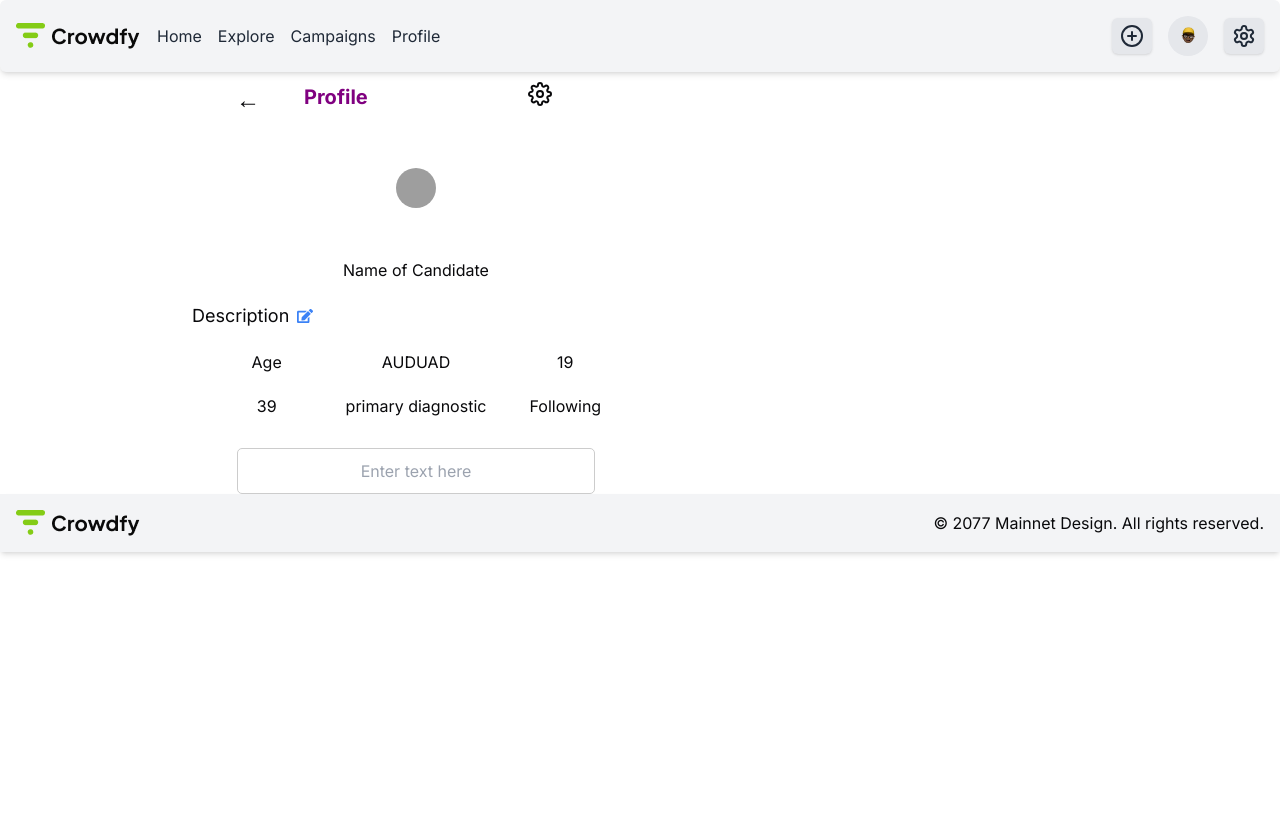
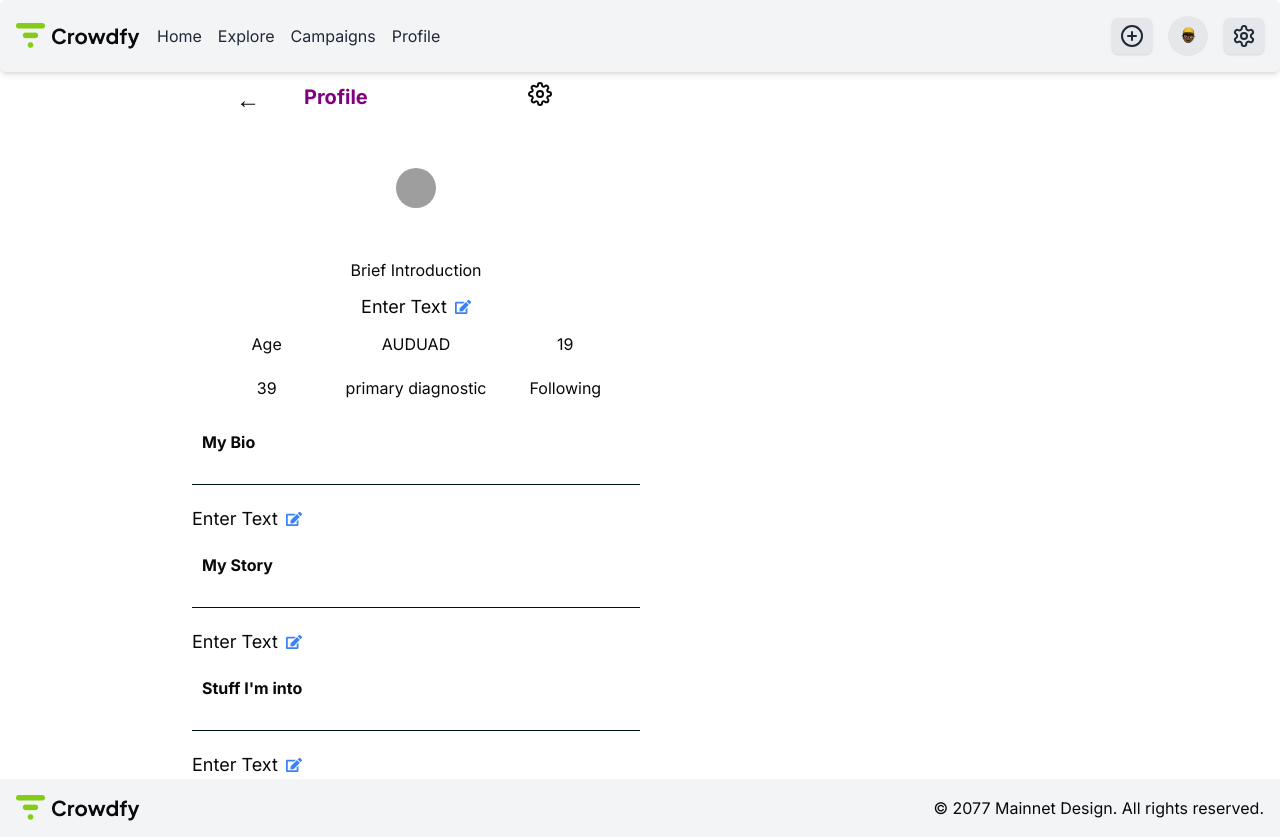
Before and after one commit to aahli1/influence-f, a Next.js app: page /profile in a window 1280 px wide. Before the commit the page ends 800 px from the top, so only its background shows below. Built offline with nearby package versions, Linux system fonts and the light colour scheme; grey boxes are pictures that could not be loaded.

Commit message:
applied all the funtionalities
Check this

```diff
--- a/src/app/profile/page.tsx
+++ b/src/app/profile/page.tsx
@@ -31,13 +31,13 @@ export default function Home() {
   </div>
 
   <div className="row">
-        <div className="centerText">Name of Candidate</div>
+        <div className="centerText">Brief Introduction</div>
 
   </div>
 
 
-  <div className="row">
-        <div className="centerText"> <EditableInput />
+  <div className="editrow">
+        <div> <EditableInput />
         </div>
 
   </div>
@@ -56,10 +56,58 @@ export default function Home() {
         <div className="centerText">Following</div>
   </div>
 
+
+
   <div className="textboxRow">
-        <input type="text" className="textbox" placeholder="Enter text here" />
+        <div>My Bio</div>
   </div>
 
+  <div style={{
+      borderBottom: '1px solid #011', // Adjust thickness and color
+      width: '100%', // Adjust width of the line (100% will span across the container)
+      margin: '20px 0' // Optional margin for spacing
+    }}></div>
+
+  <div className="textbox">
+        <div> <EditableInput />
+        </div>
+
+  </div>
+
+  <div className="textboxRow">
+        <div>My Story</div>
+
+  </div>
+
+  <div style={{
+      borderBottom: '1px solid #011', // Adjust thickness and color
+      width: '100%', // Adjust width of the line (100% will span across the container)
+      margin: '20px 0' // Optional margin for spacing
+    }}></div>
+
+
+  <div className="textbox">
+        <div> <EditableInput />
+        </div>
+
+  </div>
+
+  <div className="textboxRow">
+        <div>Stuff I'm into</div>
+
+  </div>
+
+  <div style={{
+      borderBottom: '1px solid #011', // Adjust thickness and color
+      width: '100%', // Adjust width of the line (100% will span across the container)
+      margin: '20px 0' // Optional margin for spacing
+    }}></div>
+
+  <div className="textbox">
+        <div> <EditableInput />
+        </div>
+
+  </div>
 </div>
 
   );
--- a/src/app/profile/profile.css
+++ b/src/app/profile/profile.css
@@ -10,6 +10,14 @@
     justify-content: space-between;
     width: 100%;
     margin: 10px 0;
+  }
+
+  .editrow {
+    display: flex;
+    justify-content: center;
+    margin: 1px 00;
+    width: 100%;
+
   }
 
   .arrow {
@@ -51,15 +59,16 @@
 
   .textboxRow {
     display: flex;
-    justify-content: center;
-    margin-top: 20px;
+    justify-content: left;
+    font-weight: bold;
+    padding: 10px;
+    margin-top: 10px;
   }
 
   .textbox {
-    width: 80%;
-    padding: 10px;
+    width: 50%;
+    padding-top: 0px;
     font-size: 16px;
     text-align: center;
-    border: 1px solid #ccc;
-    border-radius: 5px;
+
   }
--- a/src/components/EditableInput.tsx
+++ b/src/components/EditableInput.tsx
@@ -5,7 +5,7 @@ import { Button } from "@/components/ui/button"; // Shadcn Button component
 
 const EditableInput: React.FC = () => {
   const [isEditing, setIsEditing] = useState(false);
-  const [inputValue, setInputValue] = useState('Description');
+  const [inputValue, setInputValue] = useState('Enter Text');
   const [tempValue, setTempValue] = useState(inputValue);
 
   // Enable editing mode
```
